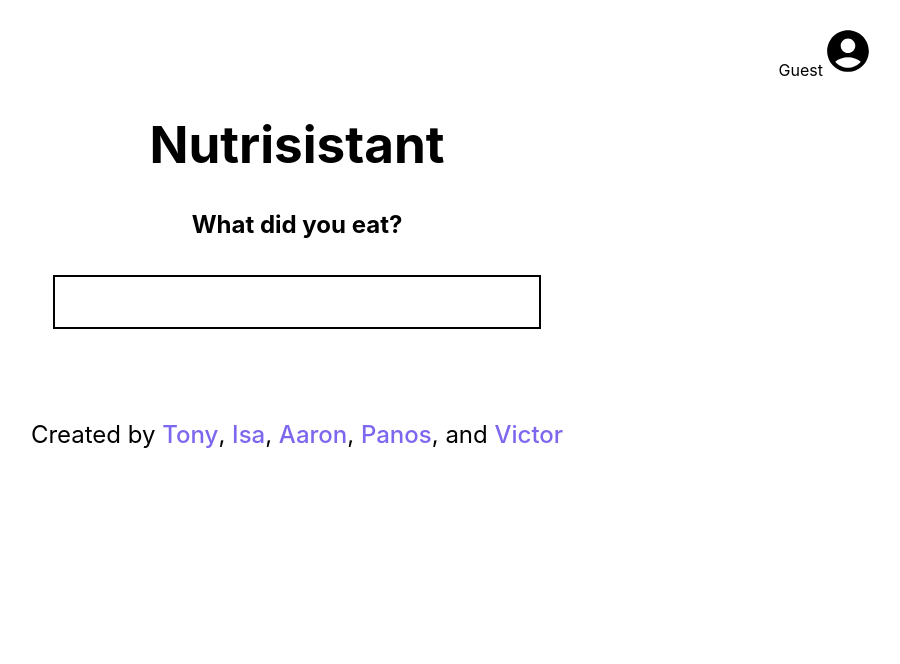
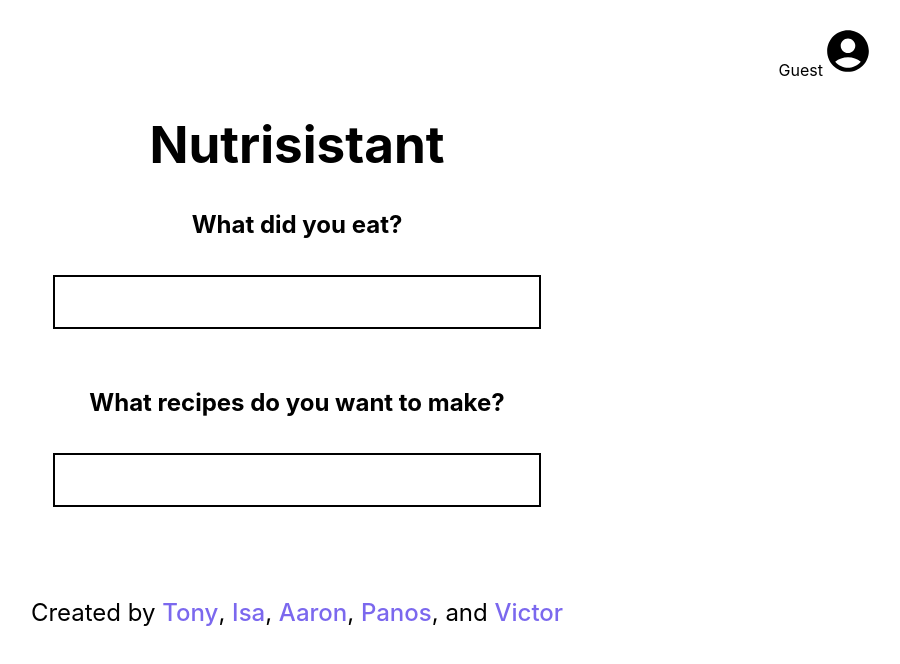
Before and after one commit to zalu224/411-Proj, a React (Vite) app in the folder client/: page / in a window 1280 px wide. Shown: the top 664 px of the page, without its empty margins (343-1243 px from the left). Built offline with nearby package versions, Linux system fonts and the light colour scheme.

Commit message:
simplified frontend logic

```diff
--- a/client/src/pages/home/Home.css
+++ b/client/src/pages/home/Home.css
@@ -76,6 +76,7 @@
 .search-bar-buttons {
     width: 20rem;
     margin: auto;
+    margin-bottom: 2rem;
     display: flex;
     flex-direction: row;
     justify-content: space-around;
--- a/client/src/pages/home/Home.jsx
+++ b/client/src/pages/home/Home.jsx
@@ -15,8 +15,10 @@ const Home = () => {
   const navigate = useNavigate();
 
   const [calorieQuery, setCalorieQuery] = useState("");
+  const [isCalorieResponse, setIsCalorieResponse] = useState(false);
+  const [recipeQuery, setRecipeQuery] = useState("");
+  const [isRecipeResponse, setIsRecipeResponse] = useState(false);
   const [loading, setLoading] = useState(false);
-  const [isCalorieResponse, setIsCalorieResponse] = useState(false);
   const [anchorEl, setAnchorEl] = useState(null);
   const [username, setUsername] = useState("Guest");
   const [isAuthenticated, setIsAuthenticated] = useState(false);
@@ -41,7 +43,6 @@ const Home = () => {
   const handleCalorieQuery = () => {
     setLoading(true);
     if (calorieQuery.trim() === "") {
-      console.log("query is empty");
       setCalorieQuery("");
       setLoading(false);
       enqueueSnackbar("Query cannot be empty", { variant: "error" });
@@ -61,11 +62,39 @@ const Home = () => {
         setLoading(false);
       });
   };
-
   const handleCalorieQueryClear = () => {
     setLoading(true);
     setCalorieQuery("");
     setIsCalorieResponse(false);
+    setLoading(false);
+    enqueueSnackbar("Query cleared", { variant: "success" });
+  };
+  const handleRecipeQuery = () => {
+    setLoading(true);
+    if (recipeQuery.trim() === "") {
+      setRecipeQuery("");
+      setLoading(false);
+      enqueueSnackbar("Query cannot be empty", { variant: "error" });
+      return;
+    }
+    setIsRecipeResponse(true);
+    axios
+      .get("placeholder")
+      .then((response) => {
+        console.log(response);
+        setIsCalorieResponse(true);
+        setCalorieQuery("");
+        setLoading(false);
+      })
+      .catch((error) => {
+        console.log(error);
+        setLoading(false);
+      });
+  };
+  const handleRecipeQueryClear = () => {
+    setLoading(true);
+    setRecipeQuery("");
+    setIsRecipeResponse(false);
     setLoading(false);
     enqueueSnackbar("Query cleared", { variant: "success" });
   };
@@ -146,6 +175,7 @@ const Home = () => {
         </div>
         <h1 className="home-title">Nutrisistant</h1>
       </div>
+      <div>
         <div className="search-bar">
           <h2 className="search-bar-title">What did you eat?</h2>
           <input
@@ -158,7 +188,10 @@ const Home = () => {
         <div>
           {(calorieQuery !== "" || isCalorieResponse) && (
             <div className="search-bar-buttons">
-            <button className="search-bar-button" onClick={handleCalorieQuery}>
+              <button
+                className="search-bar-button"
+                onClick={handleCalorieQuery}
+              >
                 Analyze
               </button>
               <button
@@ -179,6 +212,45 @@ const Home = () => {
             )
           )}
           {!calorieQuery && !isCalorieResponse && <br />}
+        </div>
+      </div>
+      <div>
+        <div className="search-bar">
+          <h2 className="search-bar-title">
+            What recipes do you want to make?
+          </h2>
+          <input
+            className="search-bar-input"
+            type="text"
+            value={recipeQuery}
+            onChange={(i) => setRecipeQuery(i.target.value)}
+          />
+        </div>
+        <div>
+          {(recipeQuery !== "" || isRecipeResponse) && (
+            <div className="search-bar-buttons">
+              <button className="search-bar-button" onClick={handleRecipeQuery}>
+                Analyze
+              </button>
+              <button
+                className="search-bar-button"
+                onClick={handleRecipeQueryClear}
+              >
+                Clear
+              </button>
+            </div>
+          )}
+          {loading ? (
+            <Spinner />
+          ) : (
+            isRecipeResponse && (
+              <div className="nutrition-response">
+                <NutritionResponse response={sampleResponse.items} />
+              </div>
+            )
+          )}
+          {!recipeQuery && !isRecipeResponse && <br />}
+        </div>
       </div>
       <div className="home-footer">
         Created by{" "}
```
Lines whose indentation alone changed are shown as unchanged.
